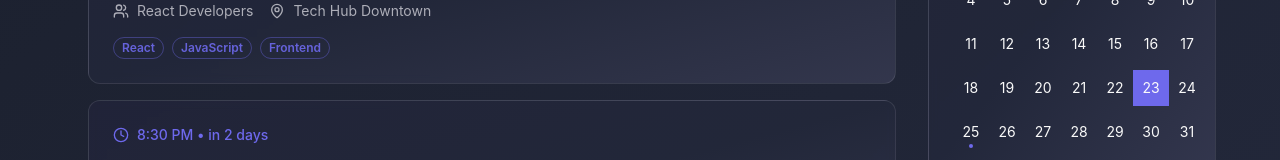
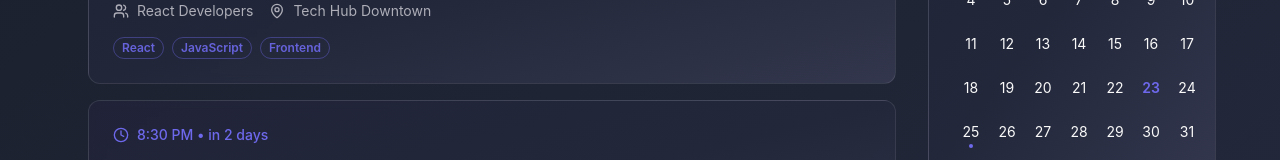
Before and after one commit to forgeutah/utah-tech-beacon, a React (Vite) app: page / in a window 1280 px wide. Shown: the part 596-756 px from the top of the page. Built offline with nearby package versions, Linux system fonts and the light colour scheme; no server answers; the database is empty.

Commit message:
Fix calendar day styles
- Change the current day text color to purple.
- Change the selected day style to a circle.
- Updated `CalendarView.tsx` and `src/components/ui/calendar.tsx`.

```diff
--- a/src/components/CalendarView.tsx
+++ b/src/components/CalendarView.tsx
@@ -45,8 +45,8 @@ export function CalendarView({ events, selectedDate, onDateSelect }: CalendarVie
           day: cn(
             "h-9 w-9 p-0 font-normal aria-selected:opacity-100 relative hover:bg-white/10 cursor-pointer"
           ),
-          day_selected: "bg-primary text-primary-foreground hover:bg-primary hover:text-primary-foreground",
-          day_today: "bg-accent text-accent-foreground",
+          day_selected: "bg-primary text-primary-foreground hover:bg-primary hover:text-primary-foreground rounded-full",
+          day_today: "text-primary font-semibold bg-transparent",
         }}
         modifiers={{
           hasEvents: (date) => hasEvents(date)
```
